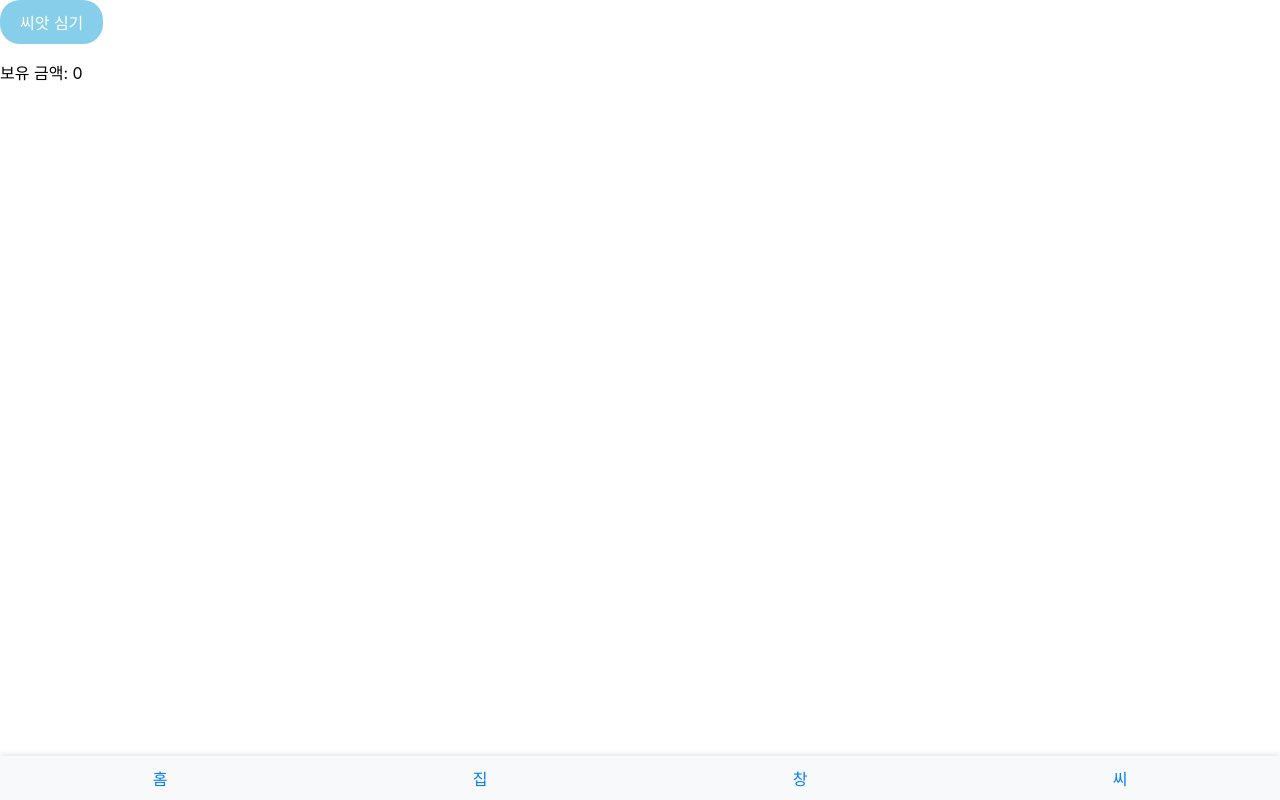
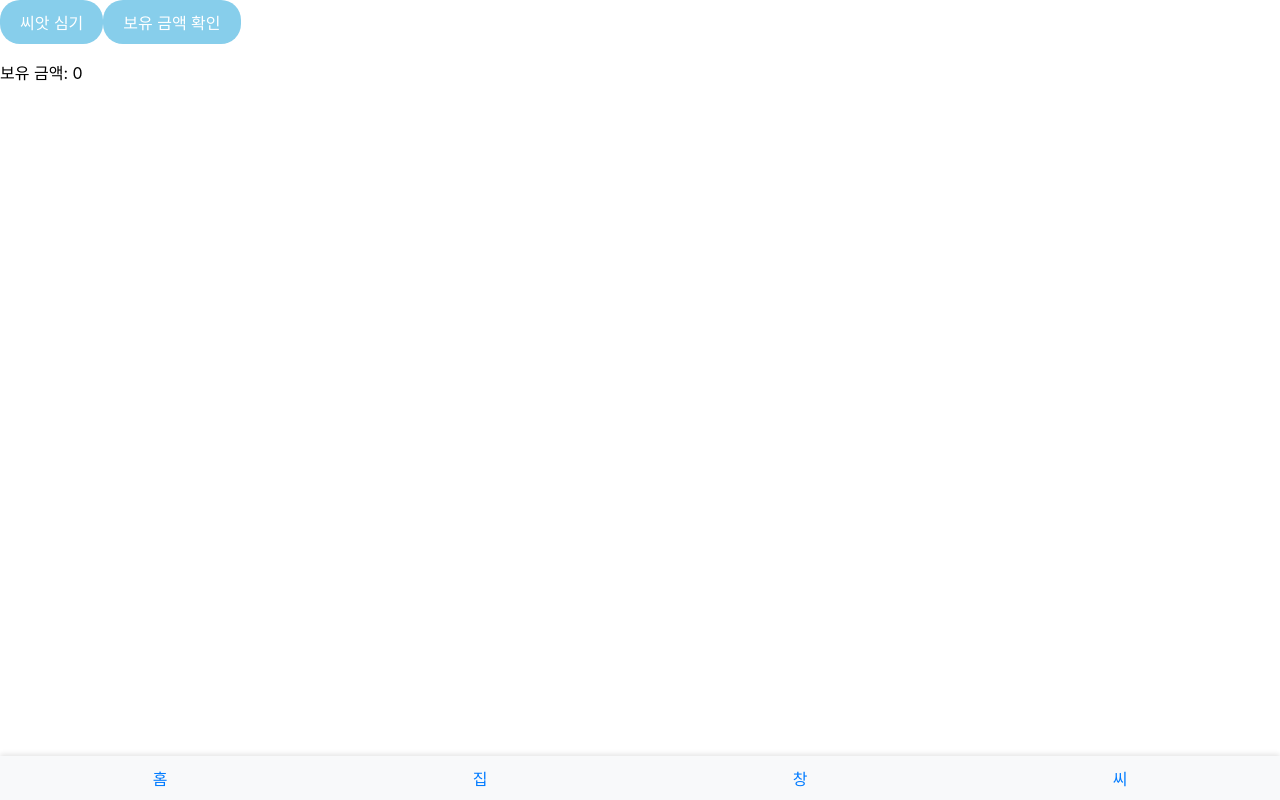
Before and after one commit to luminous037/OSS_project, a React (Create React App) app in the folder client/: page /Seed in a window 1280 px wide. Built offline with nearby package versions, Linux system fonts and the light colour scheme.

Commit message:
[Feature]주머니 모달창 구현

```diff
--- a/client/src/components/mainPage/Main.css
+++ b/client/src/components/mainPage/Main.css
@@ -19,7 +19,7 @@
 }
 
 .morning-background {
-  background-color: #B8E9FF; /* 아침 색상 */
+  background-color: #d3ebf5; /* 아침 색상 */
 }
 
 .night-background {
@@ -83,13 +83,14 @@ h1{
   height: 250px;
 }
 
+/*사용설명서 버튼*/
 .button-hover {
   background-color: #925d91;
 }
 
 /* 화면 중단 요소 */
 .mainpage-middle-container {
-  background-color: #e9ecef;
+  background-color: transparent;
   display: flex;
   justify-content: center;
   align-items: center;
@@ -99,21 +100,23 @@ h1{
 
 .bench-container{
   position:relative;
-  bottom:50px;
-  background-color: #34506d;
+  bottom:30px;
+  background-color: transparent;
   width: 100%;
   height: 150px;
 
 }
 .bench{
   width: 100%;
-  height: 120%;
+  height: 110%;
   object-fit: cover;
+
+
 }
 
 /*화면 하단 요소*/
 .mainpage-bottom-container {
-  background-color: #dee2e6;
+  background-color: #B8E9FF;
   display: flex;
   justify-content: center;
   align-items: center;
--- a/client/src/components/mainPage/seed.js
+++ b/client/src/components/mainPage/seed.js
@@ -7,7 +7,8 @@ import tree from '../image/drop.png';
 import rewardTree from '../image/cloud.png'; // 보상 열린 나무 이미지 추가
 
 function Seed({ rainCount, setRainCount }) { // rainCount 상태와 함께 setRainCount 함수를 prop으로 받음
-  const [isModalOpen, setIsModalOpen] = useState(false);
+  const [isModalOpen, setIsModalOpen] = useState(false); //설명창 모달
+  const [isMoneyModalOpen, setIsMoneyModalOpen] = useState(false); // 보유 금액 모달 상태 추가
   const [selectedSeed, setSelectedSeed] = useState(() => {
     const savedSeed = localStorage.getItem('selectedSeed');
     return savedSeed ? JSON.parse(savedSeed) : null;
@@ -29,6 +30,9 @@ function Seed({ rainCount, setRainCount }) { // rainCount 상태와 함께 setRa
 
   const toggleModal = () => {
     setIsModalOpen(!isModalOpen);
+  };
+  const toggleMoneyModal = () => {
+    setIsMoneyModalOpen(!isMoneyModalOpen);
   };
 
   const selectSeed = (seed) => {
@@ -92,6 +96,8 @@ function Seed({ rainCount, setRainCount }) { // rainCount 상태와 함께 setRa
   return (
     <div className="Seed">
       <button onClick={toggleModal}>씨앗 심기</button>
+      <button onClick={toggleMoneyModal}>보유 금액 확인</button> {/* 보유 금액 확인 버튼 추가 */}
+
       {isModalOpen && (
         <div className="modal">
           <h2>씨앗 선택</h2>
@@ -108,6 +114,15 @@ function Seed({ rainCount, setRainCount }) { // rainCount 상태와 함께 setRa
         </div>
       )}
 
+
+{isMoneyModalOpen && (
+        <div className="modal">
+          <h2>보유 금액</h2>
+          <p>보유 금액: {money}</p>
+          <button onClick={toggleMoneyModal}>닫기</button> {/* 닫기 버튼 추가 */}
+        </div>
+      )}
+
       {selectedSeed && (
         <div>
           {renderSeedStage()}
```
